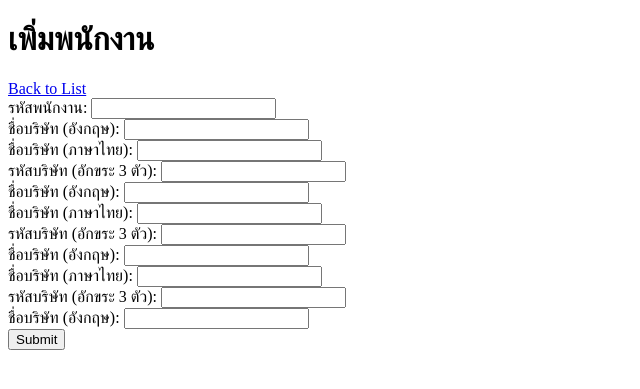
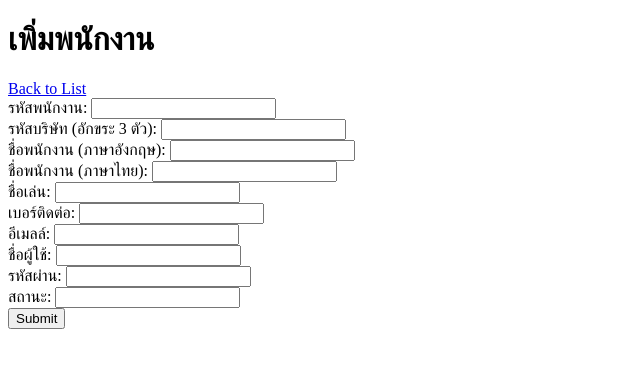
Before and after one commit to BossBoxing/php-company-management, a PHP site: page /page/employee-create.php in a window 1280 px wide. Shown: the top 389 px of the page, without its empty margins (0-640 px from the left). Run offline with PHP 8.4, Linux system fonts and the light colour scheme.

Commit message:
[ADD]: .

```diff
--- a/page/employee-create.php
+++ b/page/employee-create.php
@@ -5,7 +5,7 @@
 </head>
 <body>
     <h1>เพิ่มพนักงาน</h1>
-    <a href="./page/index.php">Back to List</a>
+    <a href="../page/employee.php">Back to List</a>
     <form method="post" action="action/store.php">
         <!-- <th>รหัสพนักงาน</th>
             <th>รหัสบริษัท</th>
@@ -30,26 +30,24 @@
                     echo "<td>" . $row["WB_STATUS"] . "</td>"; -->
         <label for="WB_EMPLOYEEID">รหัสพนักงาน:</label>
         <input type="text" name="WB_EMPLOYEEID" required><br>
-        <label for="nameEn">ชื่อบริษัท (อังกฤษ):</label>
-        <input type="text" name="nameEn" required><br>
-        <label for="nameTh">ชื่อบริษัท (ภาษาไทย):</label>
-        <input type="text" name="nameTh" required><br>
-        <label for="companyId">รหัสบริษัท (อักขระ 3 ตัว):</label>
-        <input type="text" name="companyId" required><br>
-        <label for="nameEn">ชื่อบริษัท (อังกฤษ):</label>
-        <input type="text" name="nameEn" required><br>
-        <label for="nameTh">ชื่อบริษัท (ภาษาไทย):</label>
-        <input type="text" name="nameTh" required><br>
-        <label for="companyId">รหัสบริษัท (อักขระ 3 ตัว):</label>
-        <input type="text" name="companyId" required><br>
-        <label for="nameEn">ชื่อบริษัท (อังกฤษ):</label>
-        <input type="text" name="nameEn" required><br>
-        <label for="nameTh">ชื่อบริษัท (ภาษาไทย):</label>
-        <input type="text" name="nameTh" required><br>
-        <label for="companyId">รหัสบริษัท (อักขระ 3 ตัว):</label>
-        <input type="text" name="companyId" required><br>
-        <label for="nameEn">ชื่อบริษัท (อังกฤษ):</label>
-        <input type="text" name="nameEn" required><br>
+        <label for="WB_DATAAREA">รหัสบริษัท (อักขระ 3 ตัว):</label>
+        <input type="text" name="WB_DATAAREA" required><br>
+        <label for="WB_EMPNAMEEN">ชื่อพนักงาน (ภาษาอังกฤษ):</label>
+        <input type="text" name="WB_EMPNAMEEN" required><br>
+        <label for="WB_EMPNAMETH">ชื่อพนักงาน (ภาษาไทย):</label>
+        <input type="text" name="WB_EMPNAMETH" required><br>
+        <label for="WB_NICKNAME">ชื่อเล่น:</label>
+        <input type="text" name="WB_NICKNAME" required><br>
+        <label for="WB_TEL">เบอร์ติดต่อ:</label>
+        <input type="text" name="WB_TEL" required><br>
+        <label for="WB_MAIL">อีเมลล์:</label>
+        <input type="text" name="WB_MAIL" required><br>
+        <label for="WB_USERNAME">ชื่อผู้ใช้:</label>
+        <input type="text" name="WB_USERNAME" required><br>
+        <label for="WB_PASSWORD">รหัสผ่าน:</label>
+        <input type="text" name="WB_PASSWORD" required><br>
+        <label for="WB_STATUS">สถานะ:</label>
+        <input type="text" name="WB_STATUS" required><br>
         <input type="submit" value="Submit">
     </form>
 </body>
```
Also changed, not shown: README.md.
